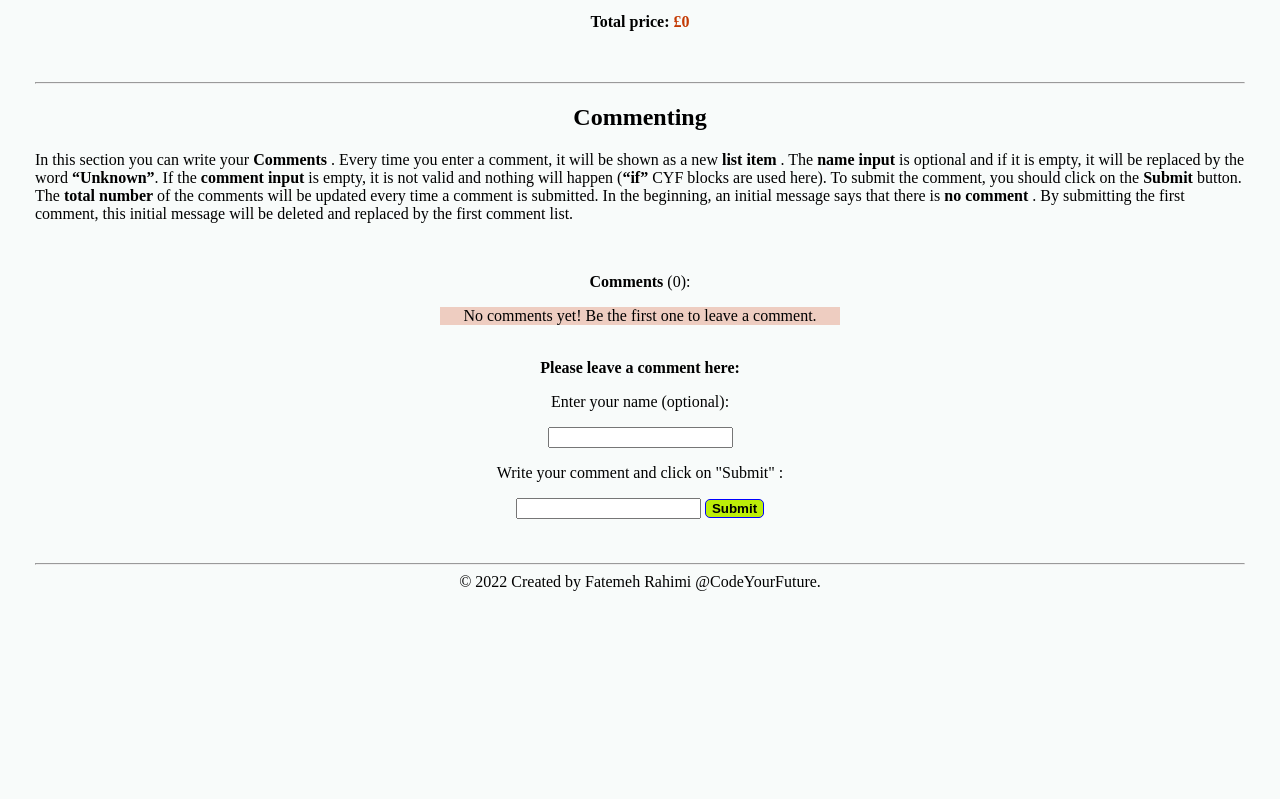
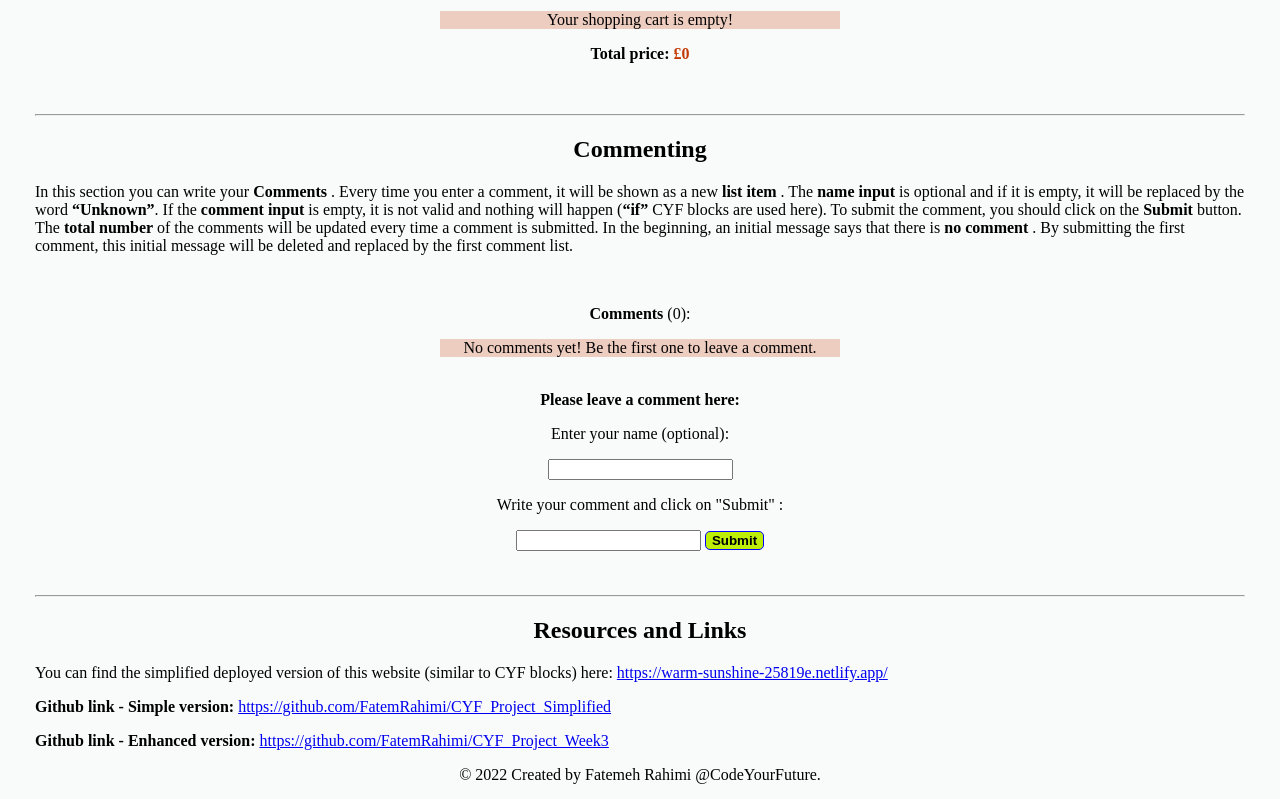
Before and after one commit to FatemRahimi/CYF_Project_Week3, a plain HTML site: page index.html in a window 1280 px wide. Shown: the part 1295-2094 px from the top of the page. Before the commit the page ends 1901 px from the top, so only its background shows below. Drawn offline with Linux system fonts and the light colour scheme.

Commit message:
Update index.html
Resources and links added

```diff
--- a/index.html
+++ b/index.html
@@ -44,12 +44,13 @@
          <br>
       </div>
       <br><br>
-      <p class="center"><strong>Important Note </strong>: Every section of this project is explained at the beginning of that section and also includes the <strong>Users Stories </strong>. This is the front-end deployed website and hence it is an enhanced version of the CYF blocks version. However, the idea, back-end, and corresponding JavaScript CYF blocks are the same. Every requirement related to the user stories is highlighted in bold here. </p>
+      <p><strong>Important Note </strong>: Every section of this project is explained at the beginning of that section and also includes the <strong>Users Stories </strong>. This is the front-end deployed website and hence it is an enhanced version of the CYF blocks version. However, the idea, back-end, and corresponding JavaScript CYF blocks are the same. Every requirement related to the user stories is highlighted in bold here. </p>
       <br>
+
       <hr>
       <h2>Exploring Items by Image</h2>
       <p>In this section you can explore the available items in my website. List of the items <strong> Names </strong>, <strong> Prices </strong> and <strong>Image links </strong>  are stored in separate <strong> arrays </strong>. The idea of this section came from the <strong> Image carousel</strong> project. By clicking on the <strong> Next </strong>  and <strong> Previous </strong> buttons you can navigate through the items in the corresponding array. The item’s name and price will be shown below the image. By clicking on <strong> Add to the shopping cart </strong>, they will be listed in the section bellow (Shopping Cart). </p>
-      <br>
+	  <br>
       <p class="center">
          <img id='item_image'  width="600" height="400">
       </p>
@@ -94,6 +95,11 @@
       </div>
       <br><br>
       <hr>
+      <h2>Resources and Links</h2>
+      <p>You can find the simplified deployed version of this website (similar to CYF blocks) here: </strong> <a href="https://warm-sunshine-25819e.netlify.app/">https://warm-sunshine-25819e.netlify.app/</a></p>
+      <p><strong>Github link - Simple version: </strong><a href="https://github.com/FatemRahimi/CYF_Project_Simplified">https://github.com/FatemRahimi/CYF_Project_Simplified</a></p>
+      <p><strong>Github link - Enhanced version: </strong><a href="https://github.com/FatemRahimi/CYF_Project_Week3">https://github.com/FatemRahimi/CYF_Project_Week3</a></p>
+
       <script src="script.js"></script>
    </body>
    <footer class="center">&copy; 2022 Created by Fatemeh Rahimi @CodeYourFuture.</footer>
```
